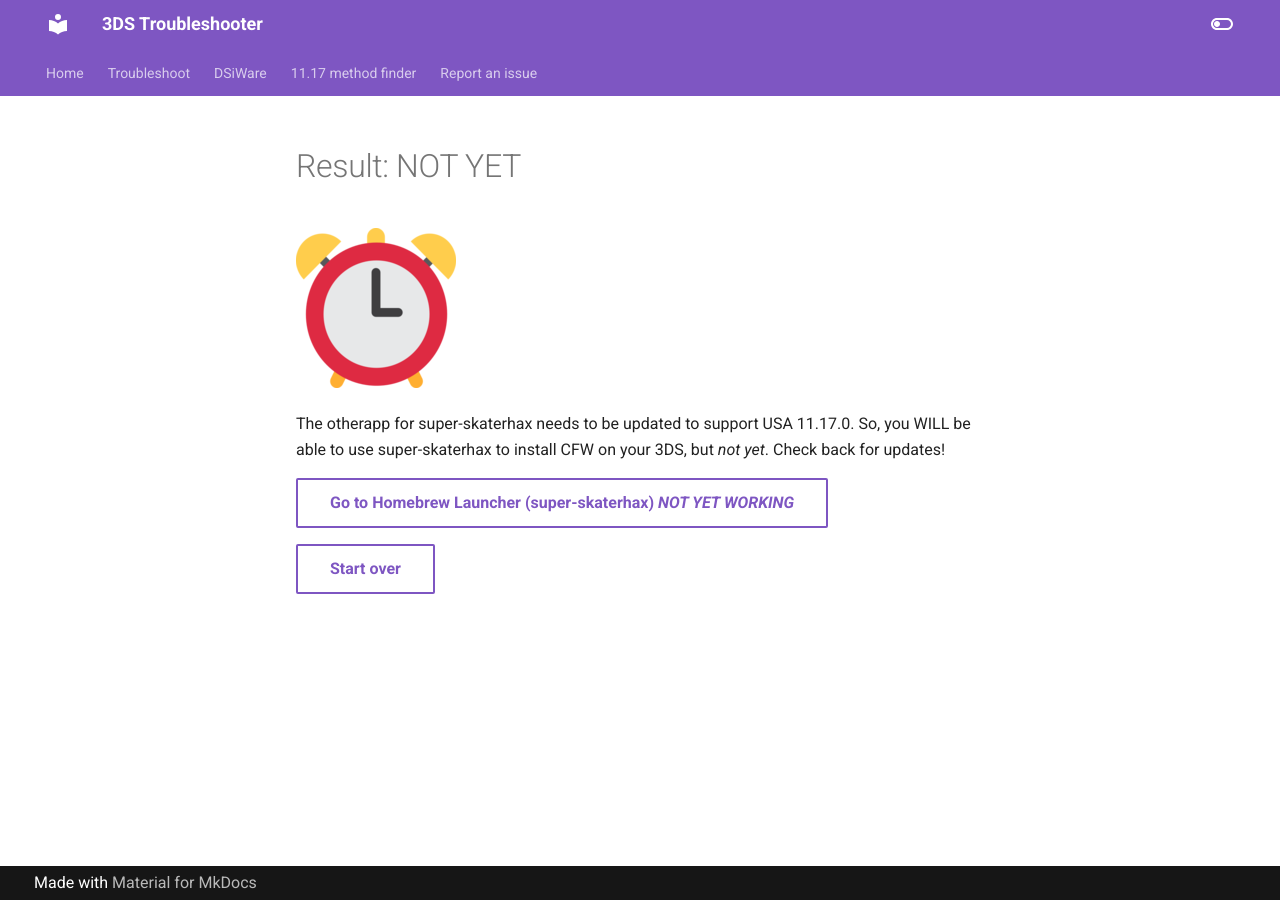
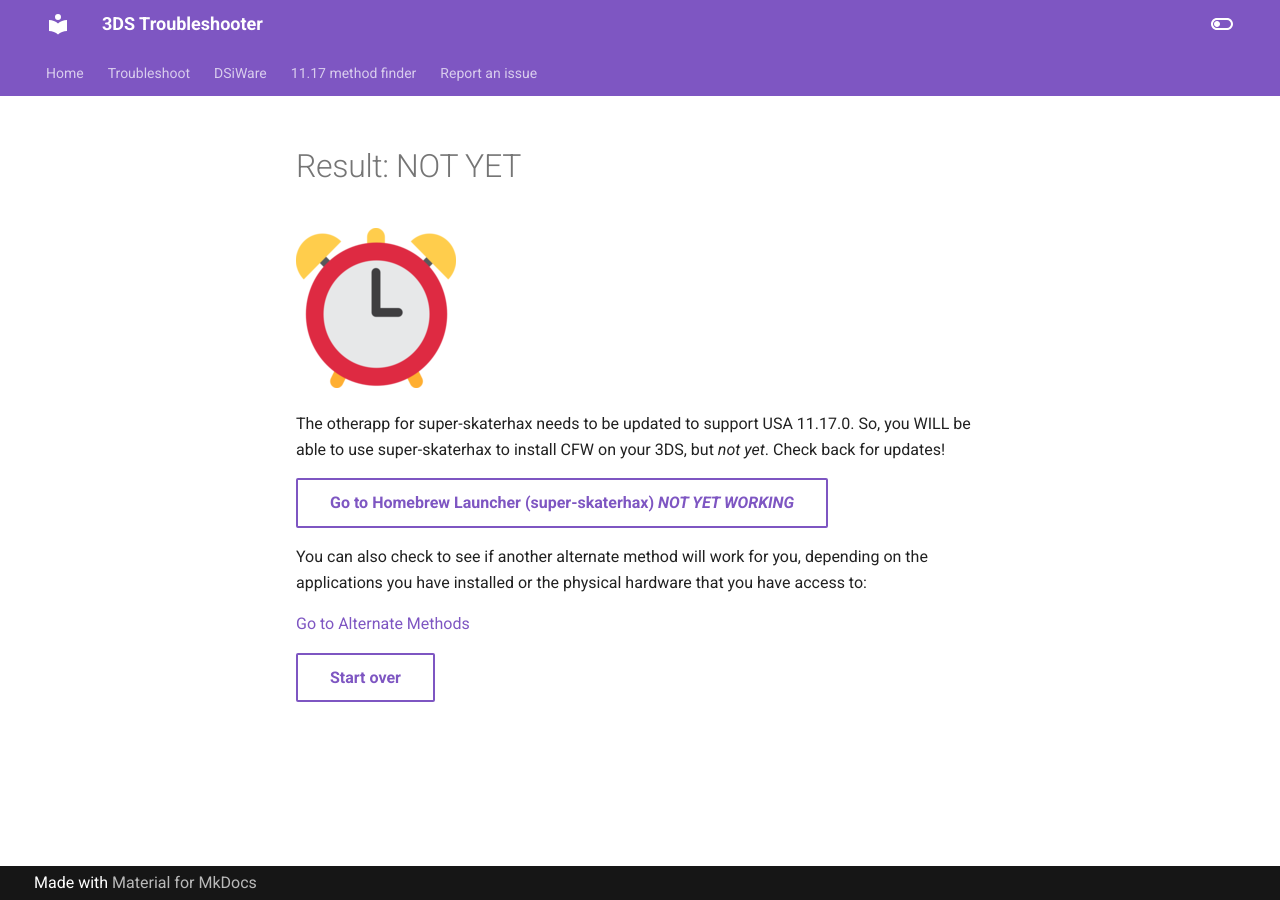
Before and after one commit to lilyuwuu/troubleshoot, an MkDocs documentation site: the page built from docs/seventeen/skaterlater.md, in a window 1280 px wide. Built offline with MkDocs 1.6.1 and Material for MkDocs 9.7.7, drawn with Linux system fonts in a browser that asks for light colours.

Commit message:
add link to alt methods for n3ds us

```diff
--- a/docs/seventeen/skaterlater.md
+++ b/docs/seventeen/skaterlater.md
@@ -6,4 +6,8 @@
 
 [Go to Homebrew Launcher (super-skaterhax) *NOT YET WORKING*](https://3ds.hacks.guide/homebrew-launcher-(super-skaterhax)){ .md-button }
 
+You can also check to see if another alternate method will work for you, depending on the applications you have installed or the physical hardware that you have access to:
+
+[Go to Alternate Methods](/seventeen/hardware2)
+
 [Start over](/seventeen){ .md-button }
```
